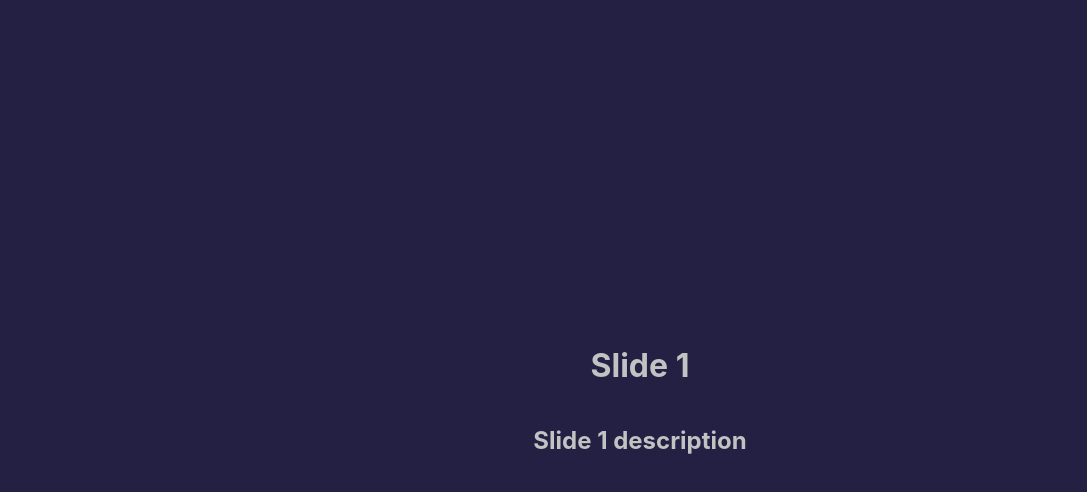
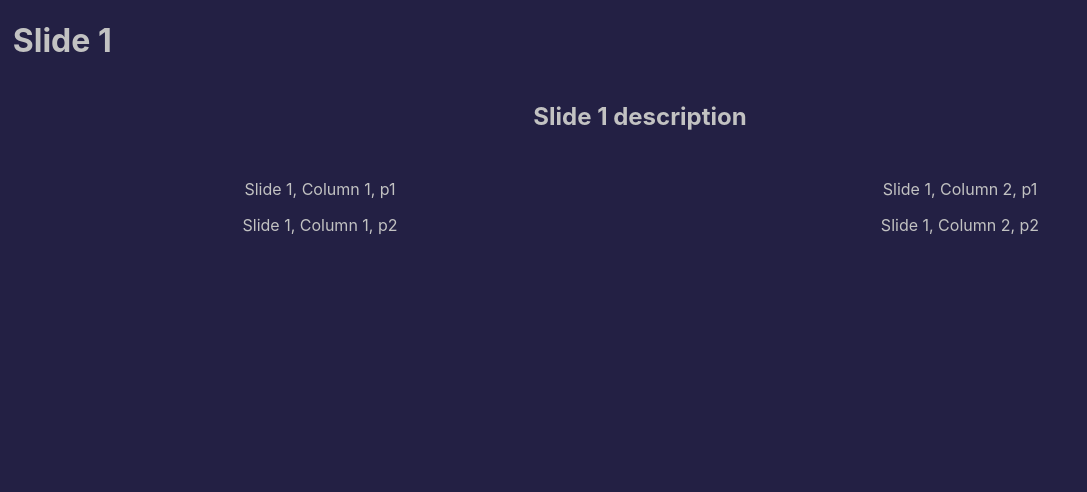
Before and after one commit to EropForWork/react_lections, a React (Create React App) app: page / in a window 1280 px wide. Shown: the top 492 px of the page, without its empty margins (0-1087 px from the left). Built offline with nearby package versions, Linux system fonts and the light colour scheme; the HTML template or start-up script is replaced by a standard one.

Commit message:
feat: Добавить контейнер колонки, колонки,  текст.

```diff
--- a/public/data.json
+++ b/public/data.json
@@ -3,7 +3,21 @@
         {
             "id": 1,
             "title": "Slide 1",
-            "subtitle": "Slide 1 description"
+            "subtitle": "Slide 1 description",
+            "columns": [
+                {
+                    "textContent": [
+                        "Slide 1, Column 1, p1",
+                        "Slide 1, Column 1, p2"
+                    ]
+                },
+                {
+                    "textContent": [
+                        "Slide 1, Column 2, p1",
+                        "Slide 1, Column 2, p2"
+                    ]
+                }
+            ]
         },
         {
             "id": 2,
--- /dev/null
+++ b/src/components/column/column.css
@@ -0,0 +1,3 @@
+.column {
+    padding: 1vw;
+}
--- /dev/null
+++ b/src/components/column/column.jsx
@@ -0,0 +1,14 @@
+import React from "react";
+import './column.css';
+import TextContent from "../textContent/textContent";
+
+export default function Column({ value }) {
+    const { textContent } = value
+    return (
+        <div className="column">
+            {
+                textContent && <TextContent value={textContent} />
+            }
+        </div>
+    )
+}
--- /dev/null
+++ b/src/components/columnContainer/columnContainer.css
@@ -0,0 +1,7 @@
+.columns-container {
+    width: 100%;
+    height: 100%;
+    display: grid;
+    grid-template-columns: repeat(auto-fit, minmax(20%, 1fr));
+    grid-auto-flow: column;
+}
--- /dev/null
+++ b/src/components/columnContainer/columnContainer.jsx
@@ -0,0 +1,15 @@
+import React from "react";
+import './columnContainer.css';
+import Column from "../column/column";
+
+
+export default function ColumnContainer({ value }) {
+    return (
+        <div className="columns-container">
+            {value.map((column, index) => (
+                <Column key={index} value={column} />
+            ))}
+            {/* <span className="slide-text-content">{value}</span> */}
+        </div>
+    )
+}
--- a/src/components/slide/slide.jsx
+++ b/src/components/slide/slide.jsx
@@ -3,19 +3,27 @@ import './slide.css';
 import { useSlideContext } from '../slideContext/slideContext';
 import SlideTitle from '../slideTitle/slideTitle';
 import SlideSubtitle from '../subtitle/subtitle';
-
+import Column from '../column/column';
+import TextContent from '../textContent/textContent';
+import ColumnContainer from '../columnContainer/columnContainer';
 
 function Slide({ slideContext }) {
 	const { value: slideValue } = useSlideContext();
 	if (!slideContext && slideValue.length > 0) {
-		const { title, subtitle } = slideValue[0]
+		const { title, subtitle, columns, textContent } = slideValue[0]
 		return (
 			<div className="slide">
 				{
-					title && <SlideTitle value={title}></SlideTitle>
+					title && <SlideTitle value={title} />
 				}
 				{
-					subtitle && <SlideSubtitle value={subtitle}></SlideSubtitle>
+					subtitle && <SlideSubtitle value={subtitle} />
+				}
+				{
+					columns && <ColumnContainer value={columns} />
+				}
+				{
+					// textContent && <TextContent value={textContent} />
 				}
 			</div>
 		);
--- a/src/components/slideTitle/slideTitle.css
+++ b/src/components/slideTitle/slideTitle.css
@@ -1,3 +1,18 @@
-.slide-title {
+.slide-title-container {
     width: 100%;
+    display: flex;
+    justify-content: flex-start;
+    flex-wrap: nowrap;
+    flex-direction: row;
+    align-items: center;
+
+    .slide-title {
+        width: max-content;
+        padding-left: 1%;
+        cursor: pointer;
+        transition: all 0.3s;
+    }
+    .slide-title:hover {
+        color: var(--pimary-text-over-color);
+    }
 }
--- a/src/components/slideTitle/slideTitle.jsx
+++ b/src/components/slideTitle/slideTitle.jsx
@@ -4,6 +4,8 @@ import './slideTitle.css';
 export default function SlideTitle({ value }) {
 
     return (
-        <h1 className="slide-title">{value}</h1>
+        <div className="slide-title-container">
+            <h1 className="slide-title">{value}</h1>
+        </div>
     )
 }
--- /dev/null
+++ b/src/components/textContent/textContent.css
@@ -0,0 +1,3 @@
+.slide-text-content-container {
+    .slide-text-content {}
+}
--- /dev/null
+++ b/src/components/textContent/textContent.jsx
@@ -0,0 +1,12 @@
+import React from "react";
+import './textContent.css';
+
+export default function TextContent({ value }) {
+    return (
+        <div className="slide-text-content-container">
+            {value.map((text, index) => (
+                <p key={index} className="slide-text-content">{text}</p>
+            ))}
+        </div>
+    )
+}
--- a/src/index.css
+++ b/src/index.css
@@ -1,6 +1,7 @@
 :root {
   --pimary-background-color: rgb(35, 32, 68);
   --pimary-text-color: rgb(194, 194, 194);
+  --pimary-text-over-color: rgb(81, 230, 222);
 }
 
 body {
```
